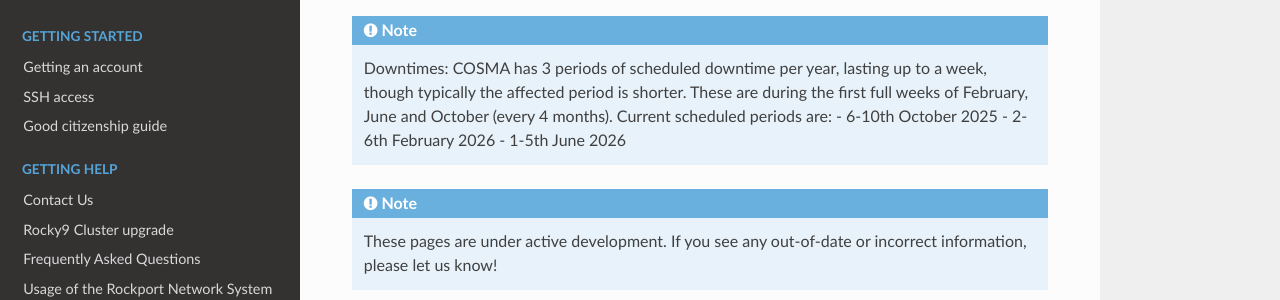
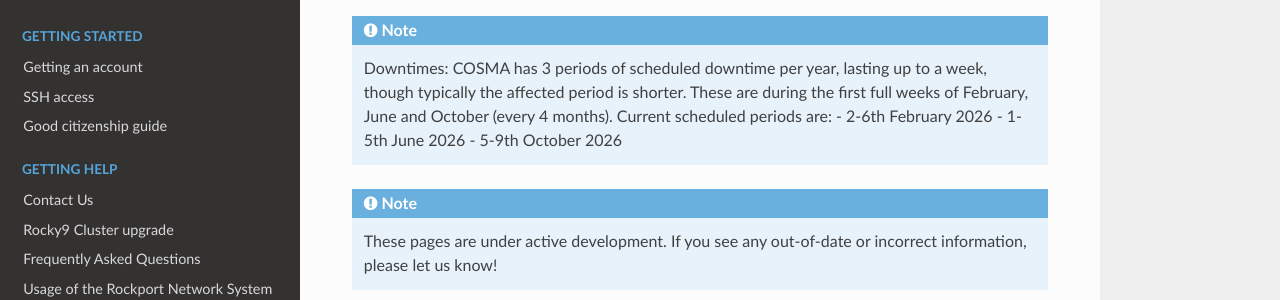
Before and after one commit to agb32/cosmadoc, a Sphinx documentation site: the page built from docs/source/index.rst, in a window 1280 px wide and 900 px high. Shown: the part 413-713 px from the top of the window. Built offline with Sphinx 7.4.7 and the Read the Docs theme 3.1.0, drawn with Linux system fonts in a browser that asks for light colours.

Commit message:
status-updated

```diff
--- a/docs/source/index.rst
+++ b/docs/source/index.rst
@@ -15,9 +15,9 @@
 .. note::
 
    Downtimes: COSMA has 3 periods of scheduled downtime per year, lasting up to a week, though typically the affected period is shorter. These are during the first full weeks of February, June and October (every 4 months). Current scheduled periods are:
-   - 6-10th October 2025
    - 2-6th February 2026
    - 1-5th June 2026
+   - 5-9th October 2026
 
 .. note::
 
```
